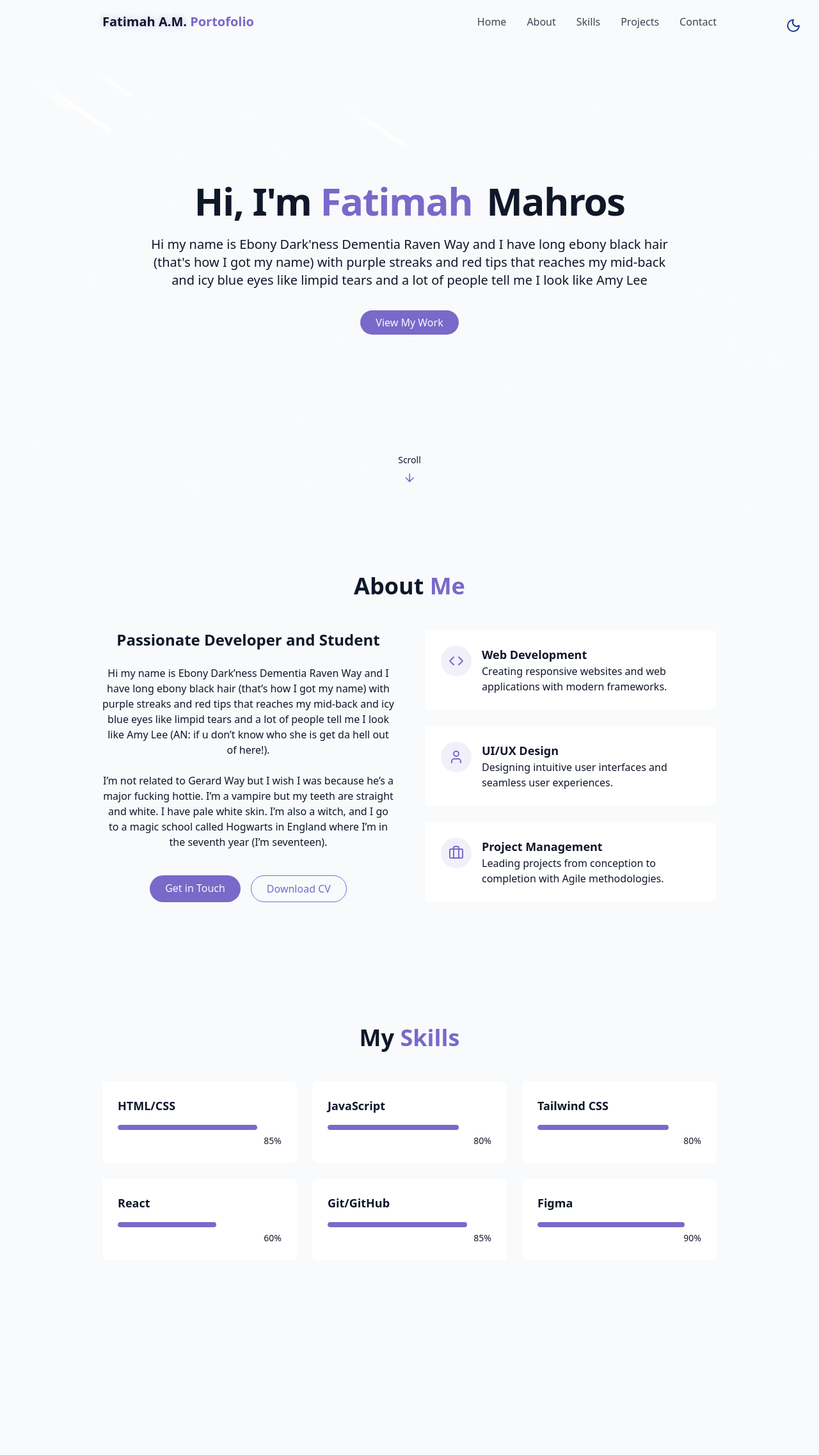
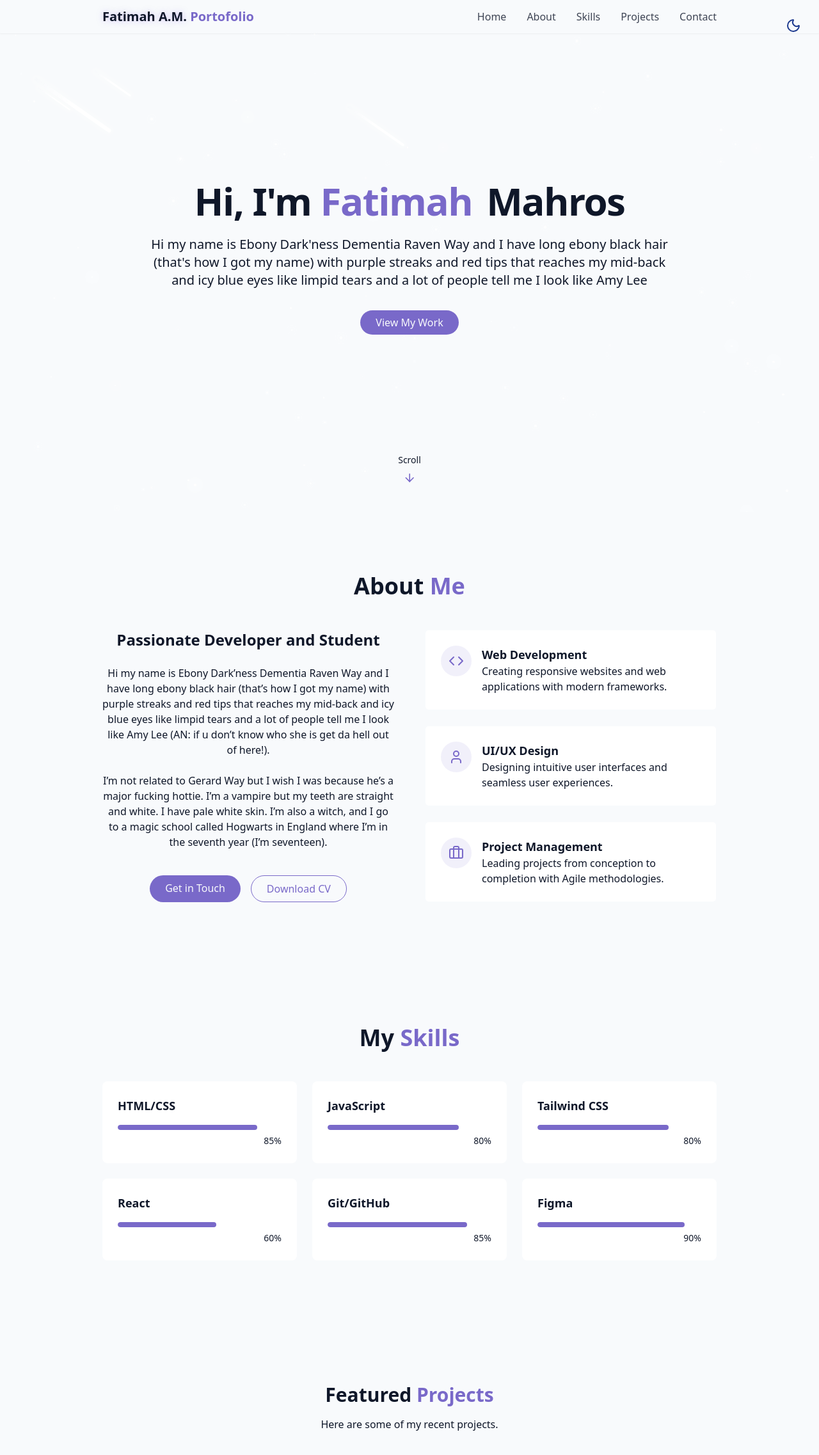
Before and after one commit to fatimahAMahros/site, a React (Vite) app: page / in a window 1280 px wide. Shown: the top 2274 px of the page at 64% size. Before the commit the page ends 2066 px from the top, so only its background shows below. Built offline with nearby package versions, Linux system fonts and the light colour scheme.

Commit message:
add: deploy scripts

```diff
--- a/package.json
+++ b/package.json
@@ -1,19 +1,23 @@
 {
   "name": "portfolio-site",
   "private": true,
+  "homepage": "https://fatimahAMahros.github.io/site/",
   "version": "0.0.0",
   "type": "module",
   "scripts": {
     "dev": "vite",
     "build": "vite build",
     "lint": "eslint .",
-    "preview": "vite preview"
+    "preview": "vite preview",
+    "predeploy": "npm run build",
+    "deploy": "gh-pages -d dist"
   },
   "dependencies": {
     "@radix-ui/react-toast": "^1.2.14",
     "@tailwindcss/vite": "^4.1.11",
     "class-variance-authority": "^0.7.1",
     "clsx": "^2.1.1",
+    "gh-pages": "^6.3.0",
     "lucide-react": "^0.525.0",
     "react": "^19.1.0",
     "react-dom": "^19.1.0",
--- a/src/components/Navbar.jsx
+++ b/src/components/Navbar.jsx
@@ -17,7 +17,7 @@ export const Navbar = () => {
     useEffect(() => {
         const handleScroll = () => {
             setIsScrolled(window.screenY > 10);
-        }
+        };
 
         window.addEventListener("scroll", handleScroll);
         return () => window.removeEventListener("scroll", handleScroll);
@@ -27,7 +27,8 @@ export const Navbar = () => {
         <nav
             className={cn(
                 "fixed w-full z-40 transition-all duration-300",
-                isScrolled ? "py-3 bg-background/80 backdrop-blur-md shadow-xs" : "py-5"
+                // isScrolled ? "py-3 bg-background backdrop-blur-lg shadow-xs" : "py-5"
+                "py-3 bg-background backdrop-blur-lg shadow-xs"
             )}
         >
 
@@ -49,11 +50,11 @@ export const Navbar = () => {
 
 
                 <button onClick={() => setisMenuOpen((prev) => !prev)}
-                className="md:hidden p-2 text-foreground z-50"
-                aria-label={isMenuOpen ? "Close Menu" : "Open Menu"}>
+                    className="md:hidden p-2 text-foreground z-50"
+                    aria-label={isMenuOpen ? "Close Menu" : "Open Menu"}>
                     {isMenuOpen
-                    ?  <X size={24}/>
-                    : <Menu size={24} />
+                        ? <X size={24} />
+                        : <Menu size={24} />
                     }
                 </button>
                 <div
--- /dev/null
+++ b/src/components/ProjectsSection.jsx
@@ -0,0 +1,33 @@
+const projects = [
+    {
+        id: 1,
+        title: "JDIH Perumda Surya Sembada",
+        description: "A Legal product documentation and information app where the process of requesting and creating new legal products can be done digitally, complete with built-in pdf annotator",
+        image: "/projects/JDIH.png",
+        tags: ["Laravel", "TailwindCSS"],
+        demoUrl: "#",
+        githubUrl: "#",
+    }
+]
+
+export const ProjectsSection = () => {
+    return (
+        <section id="projects" className="py-24 px-4 relative">
+            <div className="container mx-auto max-w-5xl">
+                <h2 className="text-3xl mg:text-4xl font-bold mb-4 text-center">
+                    Featured <span className="text-primary">Projects</span>
+                </h2>
+
+                <p className="text-center text-muted-foreground mb-12 max-w-2xl mx-auto">
+                    Here are some of my recent projects.
+                </p>
+
+                <div className="grid grid-cols-1 md:grid-cols-2 gap-8">
+                    {projects.map((project, key) => (
+                        <div className="group bg-card rounded-lg overflow-hidden shadow-xs card-hover"></div>
+                    ))}
+                </div>
+            </div>
+        </section>
+    );
+}
--- a/src/pages/Home.jsx
+++ b/src/pages/Home.jsx
@@ -3,6 +3,7 @@ import { ThemeToggle } from "@/components/ThemeToggle";
 import { AboutSection } from "../components/AboutSection";
 import { HeroSection } from "../components/HeroSection";
 import { Navbar } from "../components/Navbar";
+import { ProjectsSection } from "../components/ProjectsSection";
 import { SkillsSection } from "../components/SkillSection";
 
 export const Home = () => {
@@ -16,6 +17,7 @@ export const Home = () => {
             <HeroSection />
             <AboutSection />
             <SkillsSection />
+            <ProjectsSection />
         </main>
 
         {/* Footer */}
--- a/vite.config.js
+++ b/vite.config.js
@@ -11,4 +11,6 @@ export default defineConfig({
       "@": path.resolve(__dirname, "./src"),
     },
   },
+  base: "/site",
+
 });
```
Also changed, not shown: public/projects/JDIH.png (added), 1 other file (tests, documents, lock files or other folders).
